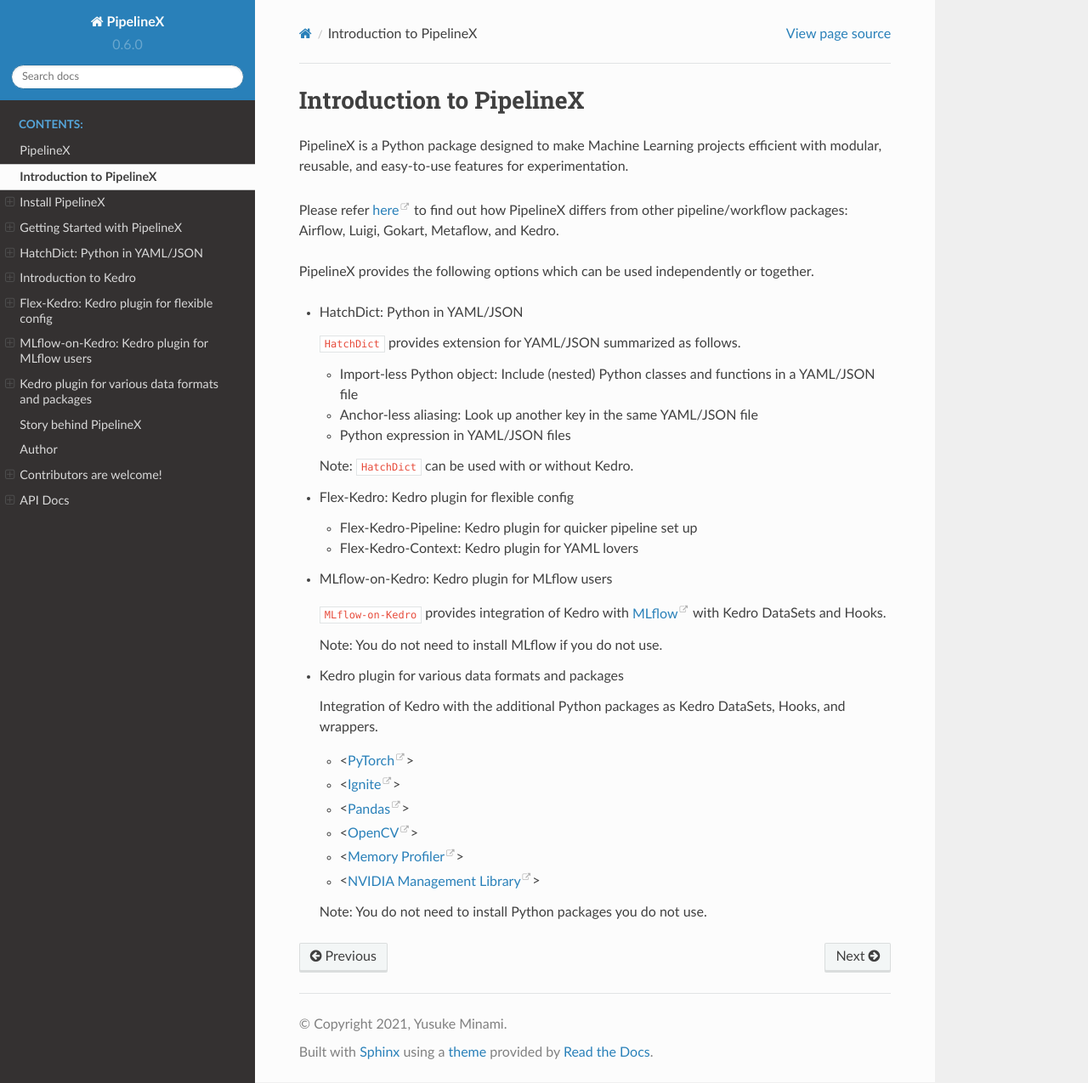
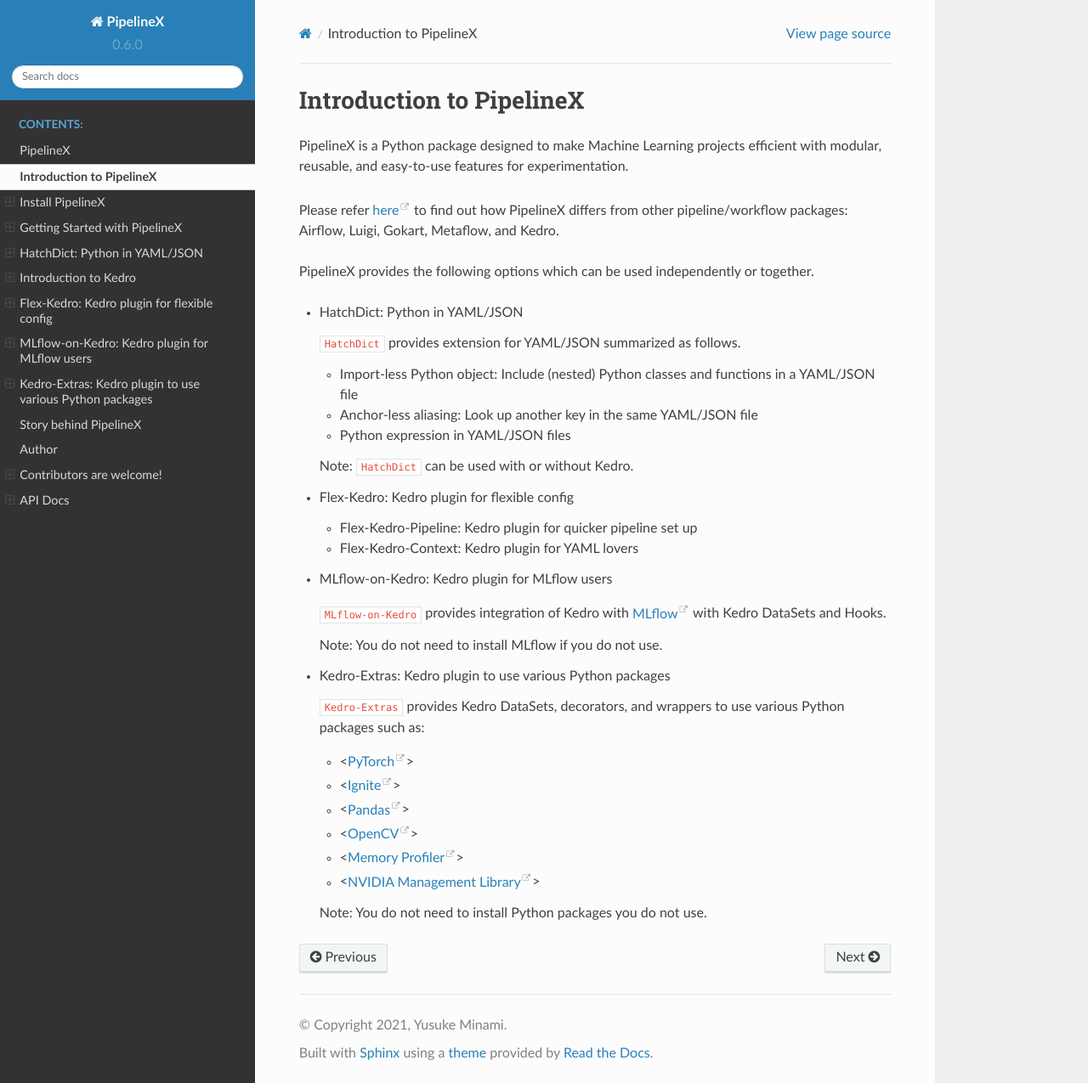
Before and after one commit to Minyus/pipelinex, a Sphinx documentation site: the page built from docs/section01.md, in a window 1280 px wide and 1275 px high. Shown: the whole window at 85% size. Built offline with Sphinx 7.4.7 and the Read the Docs theme 2.0.0, drawn with Linux system fonts in a browser that asks for light colours.

Commit message:
[Docs] Update

```diff
--- a/docs/section01.md
+++ b/docs/section01.md
@@ -28,9 +28,9 @@
 
   Note: You do not need to install MLflow if you do not use.
 
-- Kedro plugin for various data formats and packages
+- Kedro-Extras: Kedro plugin to use various Python packages
 
-  Integration of Kedro with the additional Python packages as Kedro DataSets, Hooks, and wrappers.
+  `Kedro-Extras` provides Kedro DataSets, decorators, and wrappers to use various Python packages such as:
 
   - <[PyTorch](https://github.com/pytorch/pytorch)>
   - <[Ignite](https://github.com/pytorch/ignite)>
--- a/docs/section08.md
+++ b/docs/section08.md
@@ -1,4 +1,4 @@
-## Kedro plugin for various data formats and packages
+## Kedro-Extras: Kedro plugin to use various Python packages
 
 Supplements to kedro.extras
 [pipelinex.extras](https://github.com/Minyus/pipelinex/tree/master/src/pipelinex/extras) provides features not available in [kedro.extras](https://github.com/quantumblacklabs/kedro/tree/master/kedro/extras).
```
Also changed, not shown: README.md (+4 -4 lines), docs/section05.md (+1 -1 lines).
